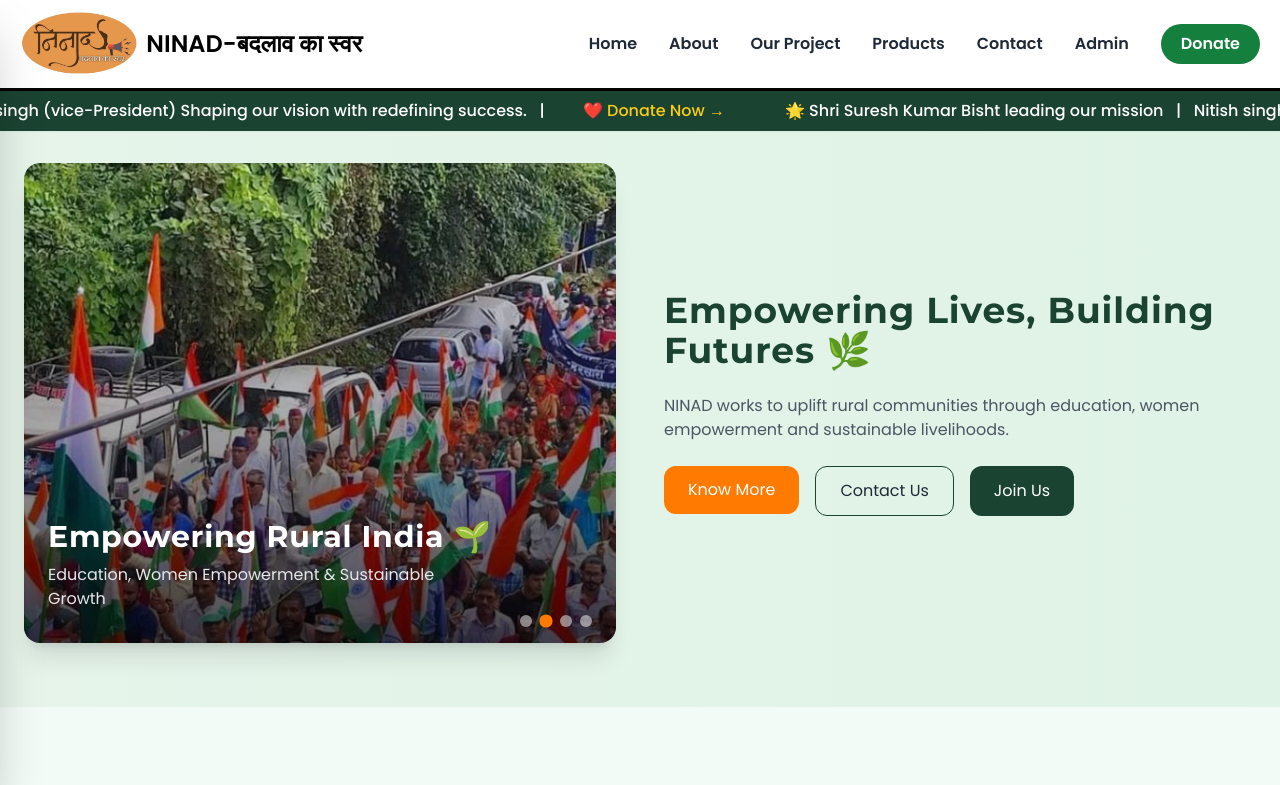
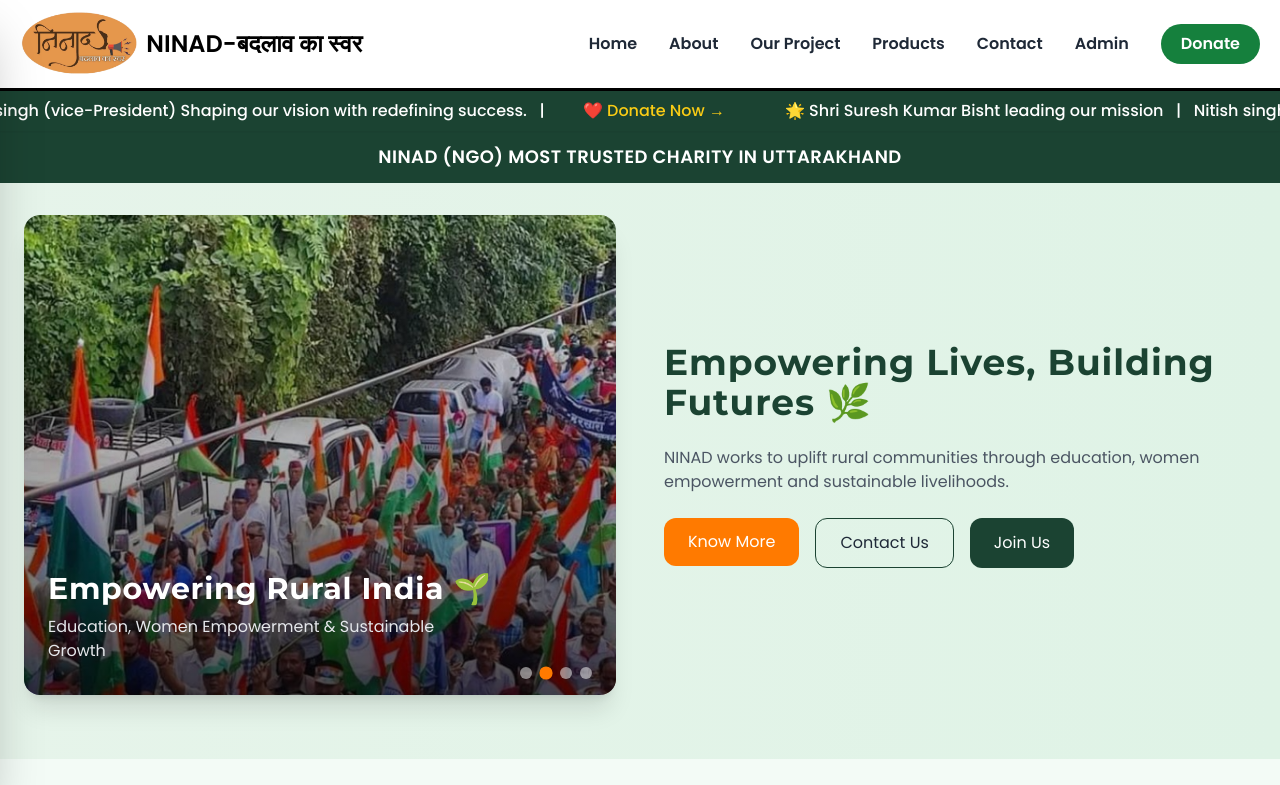
Before and after one commit to Altarina-creative/Ninad-, a React (Vite) app in the folder client/: page / in a window 1280 px wide. Shown: the top 785 px of the page. Built offline with nearby package versions, Linux system fonts and the light colour scheme.

Commit message:
Update Home.jsx

```diff
--- a/client/src/pages/Home.jsx
+++ b/client/src/pages/Home.jsx
@@ -68,6 +68,10 @@
 
   return (
     <div className="text-gray-800">
+       {/* ✅ TOP BANNER (ONLY CHANGE) */}
+      <div className="bg-[#1b4332] text-white text-center py-3 px-4 font-bold text-sm md:text-lg tracking-wide">
+        NINAD (NGO) MOST TRUSTED CHARITY IN UTTARAKHAND
+      </div>
 
       {/* HERO */}
       <section className="pt-8 pb-16 px-6 bg-gradient-to-r from-[#e6f4ea] to-[#dff3e6]">
```
